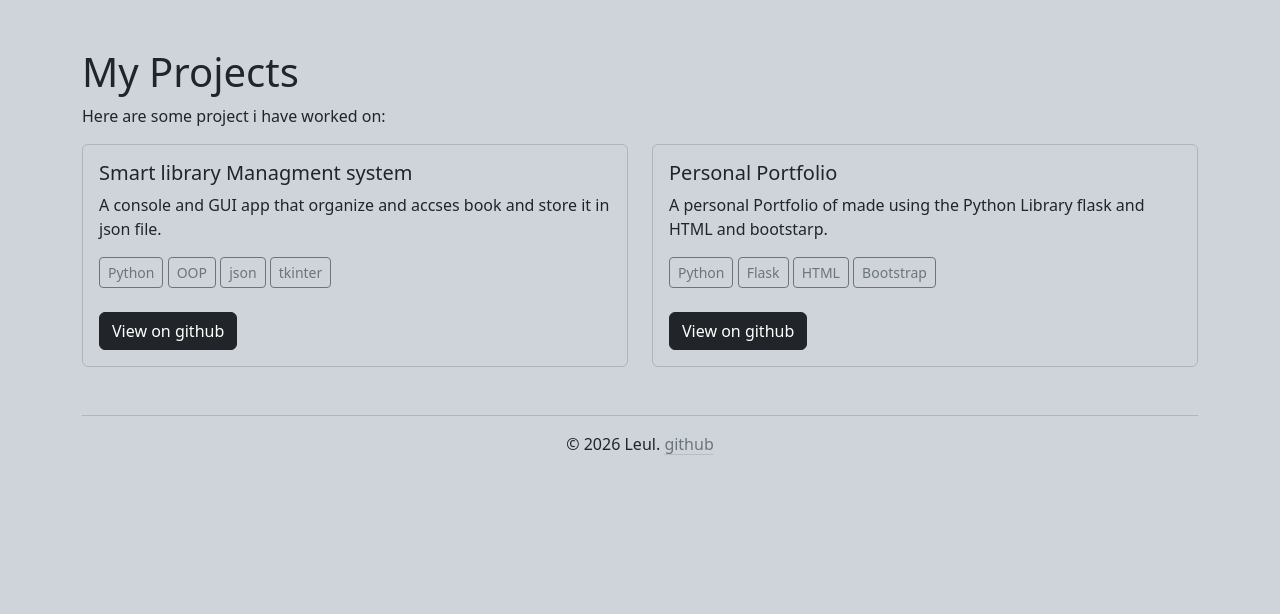
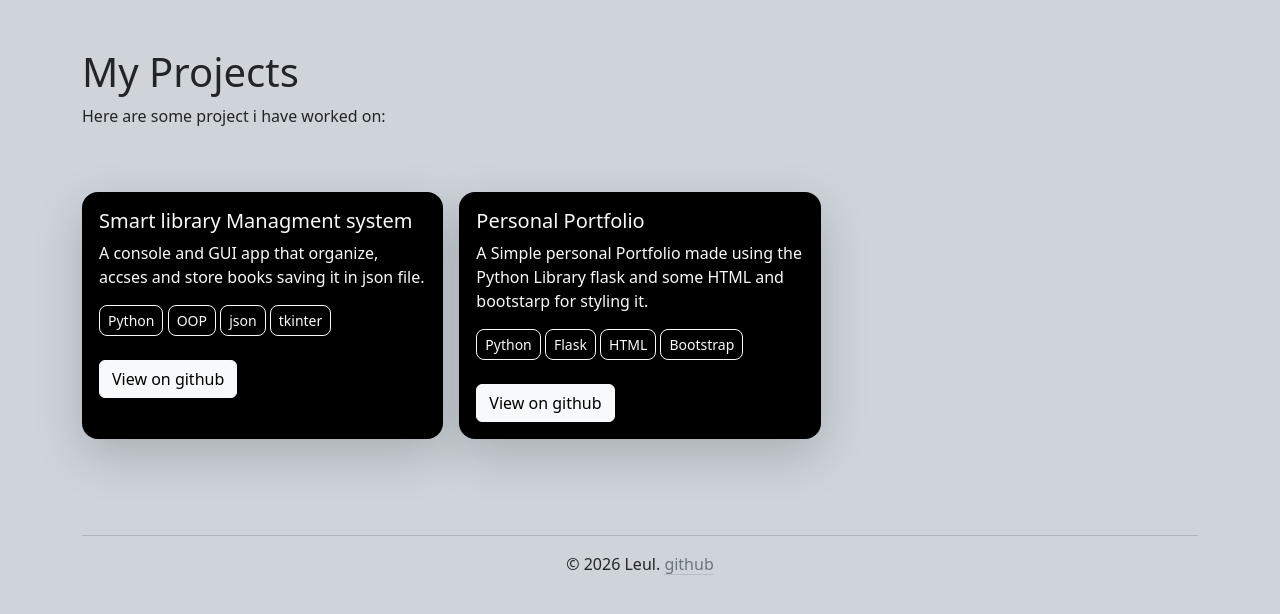
Before and after one commit to Leul-Eyasu/Personal_Portfolio_flask, a Flask app: page /projects in a window 1280 px wide. Shown: the part 56-670 px from the top of the page. Run offline with Flask 3, Linux system fonts and the light colour scheme.

Commit message:
made changes to the project.html file

```diff
--- a/app.py
+++ b/app.py
@@ -13,13 +13,13 @@ student = {
     "projects":[
         {
             "title":"Smart library Managment system",
-            "description":"A console and GUI app that organize and accses book and store it in json file. ",
+            "description":"A console and GUI app that organize, accses and store books saving it in json file. ",
             "tech":["Python","OOP","json","tkinter"],
             "github":"https://github.com/Leul-Eyasu/Smart_Library_System"
         },
         {
             "title":"Personal Portfolio",
-            "description":"A personal Portfolio of made using the Python Library flask and HTML and bootstarp.",
+            "description":"A Simple personal Portfolio made using the Python Library flask and some HTML and bootstarp for styling it.",
             "tech":["Python","Flask","HTML","Bootstrap"],
             "github":"https://github.com/Leul-Eyasu/Smart_Library_System"
         }
@@ -27,7 +27,10 @@ student = {
     "learning":[
         "Web applications",
         "Flask applications",
-        "CRUD applications"
+        "CRUD applications",
+        "APIs and Live data",
+        "Data bases"
+        "Prompt Engineering"
     ]
 }
 
--- a/templates/projects.html
+++ b/templates/projects.html
@@ -4,17 +4,17 @@
 <section class="container py-5">
     <h1>My Projects</h1>
     <p>Here are some project i have worked on:</p>
-    <div class="row">
+    <div class="row row-cols-1 row-cols-lg-3 align-items-stretch g-3 py-5">
         {% for project in student.projects %}
-        <div class="col-sm-6 mb-5 mb-sm-0">
-            <div class="card w-51 text-left bg-dark-subtle border-dark-subtle">
+        <div class="col">
+            <div class="card h-100 rounded-4 shadow-lg text-left bg-black text-light">
                 <div class="card-body">
                     <h5 class="card-title">{{project.title}}</h5>
                     <p class="card-text">{{project.description}}</p>
                     {% for tech in project.tech %}
-                        <span class="btn btn-outline-secondary btn-sm">{{tech}}</span>
+                        <span class="btn btn-outline-light btn-sm rounded-3">{{tech}}</span>
                     {% endfor %}<br><br>
-                    <a href="{{project.github}}" target="_blank" class="btn btn-dark">View on github</a>
+                    <a href="{{project.github}}" target="_blank" class="btn btn-light ">View on github</a>
                 </div>
             </div>
         </div>
```
